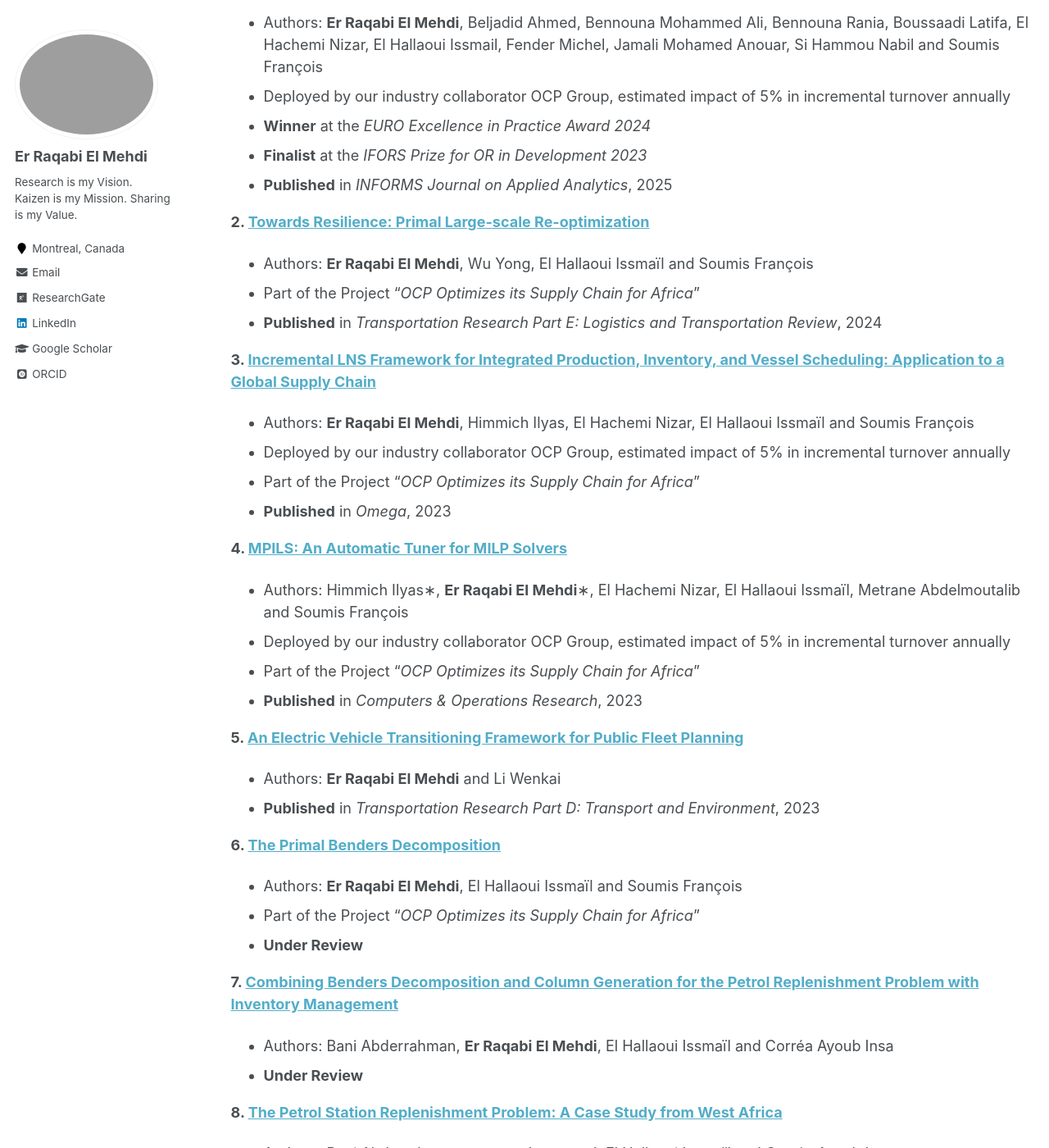
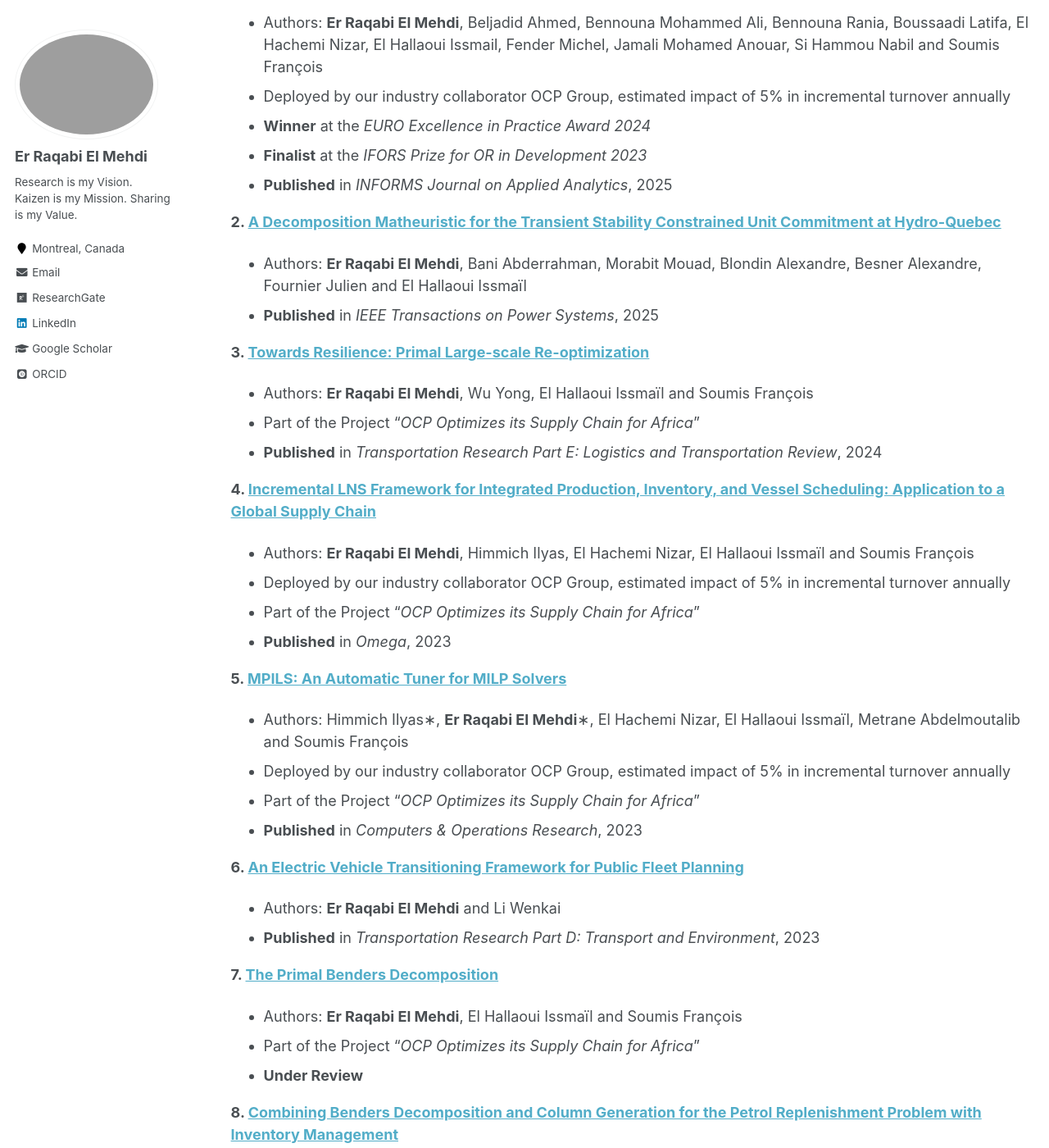
Before and after one commit to RqbMedi/rqbmedi.github.io, a Jekyll site: the page built from _pages/publications.md, in a window 1280 px wide and 1400 px high, scrolled down 316 px. Shown: the whole window at 82% size. Built offline with Jekyll 4.4.1, drawn with Linux system fonts in a browser that asks for light colours; some web fonts are replaced; some of the changed text lies outside the part shown.

Commit message:
Hydro Paper

```diff
--- a/_pages/publications.md
+++ b/_pages/publications.md
@@ -16,42 +16,42 @@ Published & Under Review
  - **Finalist** at the *IFORS Prize for OR in Development 2023*
  - **Published** in *INFORMS Journal on Applied Analytics*, 2025
 
-**2. [Towards Resilience: Primal Large-scale Re-optimization](https://doi.org/10.1016/j.tre.2024.103819)**
+**2. [A Decomposition Matheuristic for the Transient Stability Constrained Unit Commitment at Hydro-Quebec](https://www.gerad.ca/en/papers/G-2024-38)**
+ - Authors: **Er Raqabi El Mehdi**, Bani Abderrahman, Morabit Mouad, Blondin Alexandre, Besner Alexandre, Fournier Julien and El Hallaoui Issmaïl
+ - **Published** in *IEEE Transactions on Power Systems*, 2025
+
+**3. [Towards Resilience: Primal Large-scale Re-optimization](https://doi.org/10.1016/j.tre.2024.103819)**
  - Authors: **Er Raqabi El Mehdi**, Wu Yong, El Hallaoui Issmaïl and Soumis François
  - Part of the Project "*OCP Optimizes its Supply Chain for Africa*"
  - **Published** in *Transportation Research Part E: Logistics and Transportation Review*, 2024
 
-**3. [Incremental LNS Framework for Integrated Production, Inventory, and Vessel Scheduling: Application to a Global Supply Chain](https://www.sciencedirect.com/science/article/pii/S0305048322002274)**
+**4. [Incremental LNS Framework for Integrated Production, Inventory, and Vessel Scheduling: Application to a Global Supply Chain](https://www.sciencedirect.com/science/article/pii/S0305048322002274)**
  - Authors: **Er Raqabi El Mehdi**, Himmich Ilyas, El Hachemi Nizar, El Hallaoui Issmaïl and Soumis François
  - Deployed by our industry collaborator OCP Group, estimated impact of 5% in incremental turnover annually
  - Part of the Project "*OCP Optimizes its Supply Chain for Africa*"
  - **Published** in *Omega*, 2023
 
-**4. [MPILS: An Automatic Tuner for MILP Solvers](https://www.sciencedirect.com/science/article/pii/S0305054823002083)**
+**5. [MPILS: An Automatic Tuner for MILP Solvers](https://www.sciencedirect.com/science/article/pii/S0305054823002083)**
  - Authors: Himmich Ilyas∗, **Er Raqabi El Mehdi**∗, El Hachemi Nizar, El Hallaoui Issmaïl, Metrane Abdelmoutalib and Soumis François
  - Deployed by our industry collaborator OCP Group, estimated impact of 5% in incremental turnover annually
  - Part of the Project "*OCP Optimizes its Supply Chain for Africa*"
  - **Published** in *Computers & Operations Research*, 2023
 
-**5. [An Electric Vehicle Transitioning Framework for Public Fleet Planning](https://www.sciencedirect.com/science/article/pii/S1361920923001293)**
+**6. [An Electric Vehicle Transitioning Framework for Public Fleet Planning](https://www.sciencedirect.com/science/article/pii/S1361920923001293)**
  - Authors: **Er Raqabi El Mehdi** and Li Wenkai
  - **Published** in *Transportation Research Part D: Transport and Environment*, 2023
 
-**6. [The Primal Benders Decomposition](https://www.gerad.ca/en/papers/G-2023-27)**
+**7. [The Primal Benders Decomposition](https://www.gerad.ca/en/papers/G-2023-27)**
  - Authors: **Er Raqabi El Mehdi**, El Hallaoui Issmaïl and Soumis François
  - Part of the Project "*OCP Optimizes its Supply Chain for Africa*"
  - **Under Review**
 
-**7. [Combining  Benders Decomposition and Column Generation for the Petrol Replenishment Problem with Inventory Management](https://www.gerad.ca/en/papers/G-2024-18)**
+**8. [Combining  Benders Decomposition and Column Generation for the Petrol Replenishment Problem with Inventory Management](https://www.gerad.ca/en/papers/G-2024-18)**
  - Authors: Bani Abderrahman, **Er Raqabi El Mehdi**, El Hallaoui Issmaïl and Corréa Ayoub Insa
  - **Under Review**
 
-**8. [The Petrol Station Replenishment Problem: A Case Study from West Africa](https://www.gerad.ca/en/papers/G-2024-19)**
+**9. [The Petrol Station Replenishment Problem: A Case Study from West Africa](https://www.gerad.ca/en/papers/G-2024-19)**
  - Authors: Bani Abderrahman, **Er Raqabi El Mehdi**, El Hallaoui Issmaïl and Corréa Ayoub Insa
- - **Under Review**
-
-**9. [An Efficient Decomposition Matheuristic for the Transient Stability Constrained Unit Commitment at Hydro-Quebec](https://www.gerad.ca/en/papers/G-2024-38)**
- - Authors: **Er Raqabi El Mehdi**, Bani Abderrahman, Morabit Mouad, Blondin Alexandre, Besner Alexandre, Fournier Julien and El Hallaoui Issmaïl
  - **Under Review**
 
 **10. [Design of Electric Vehicles Charging Station Network](https://www.iuj.ac.jp/mlic/theses/thesis_details.cfm?ID=2B7015)**
```
Also changed, not shown: _pages/about.md (+1 -0 lines).
